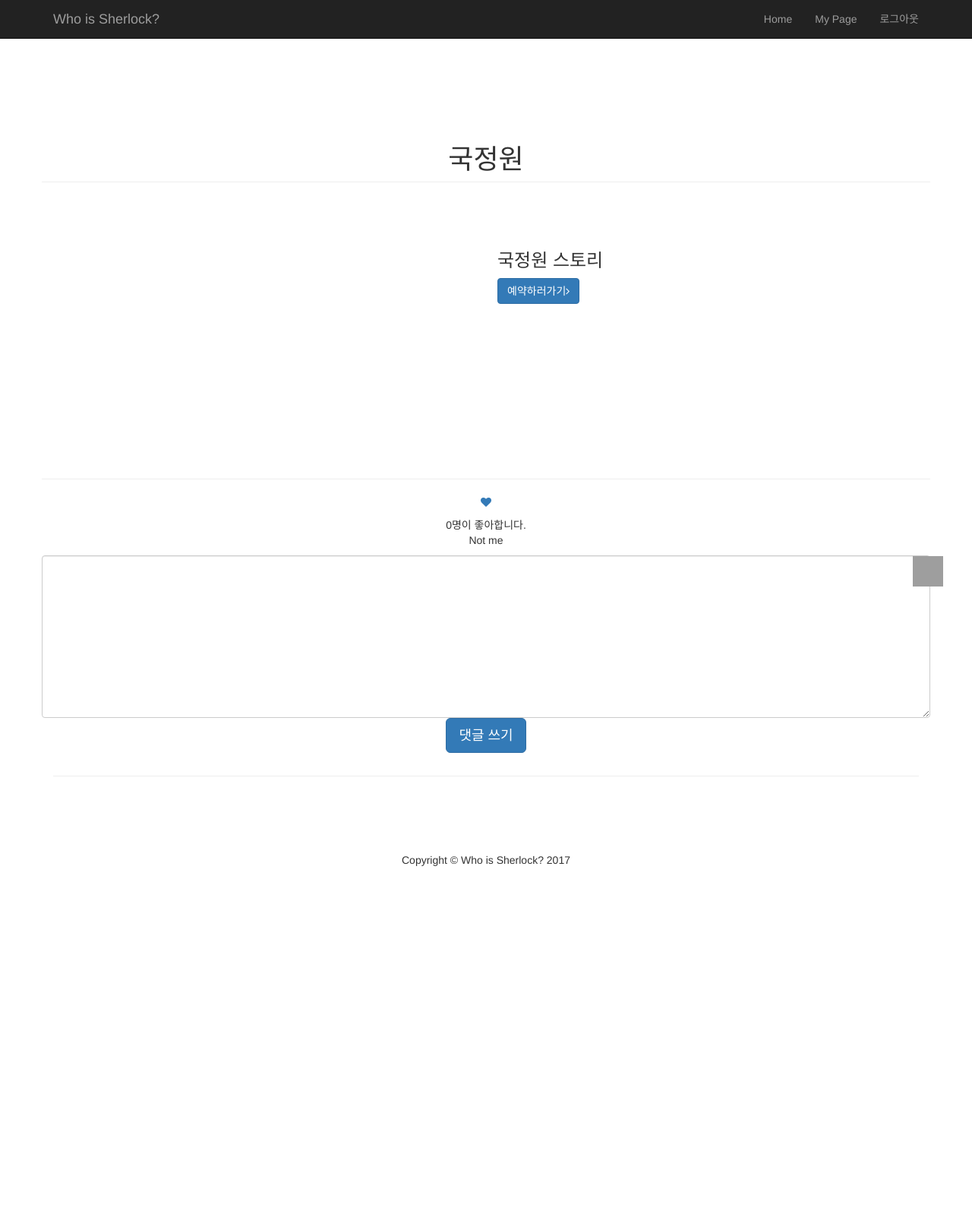
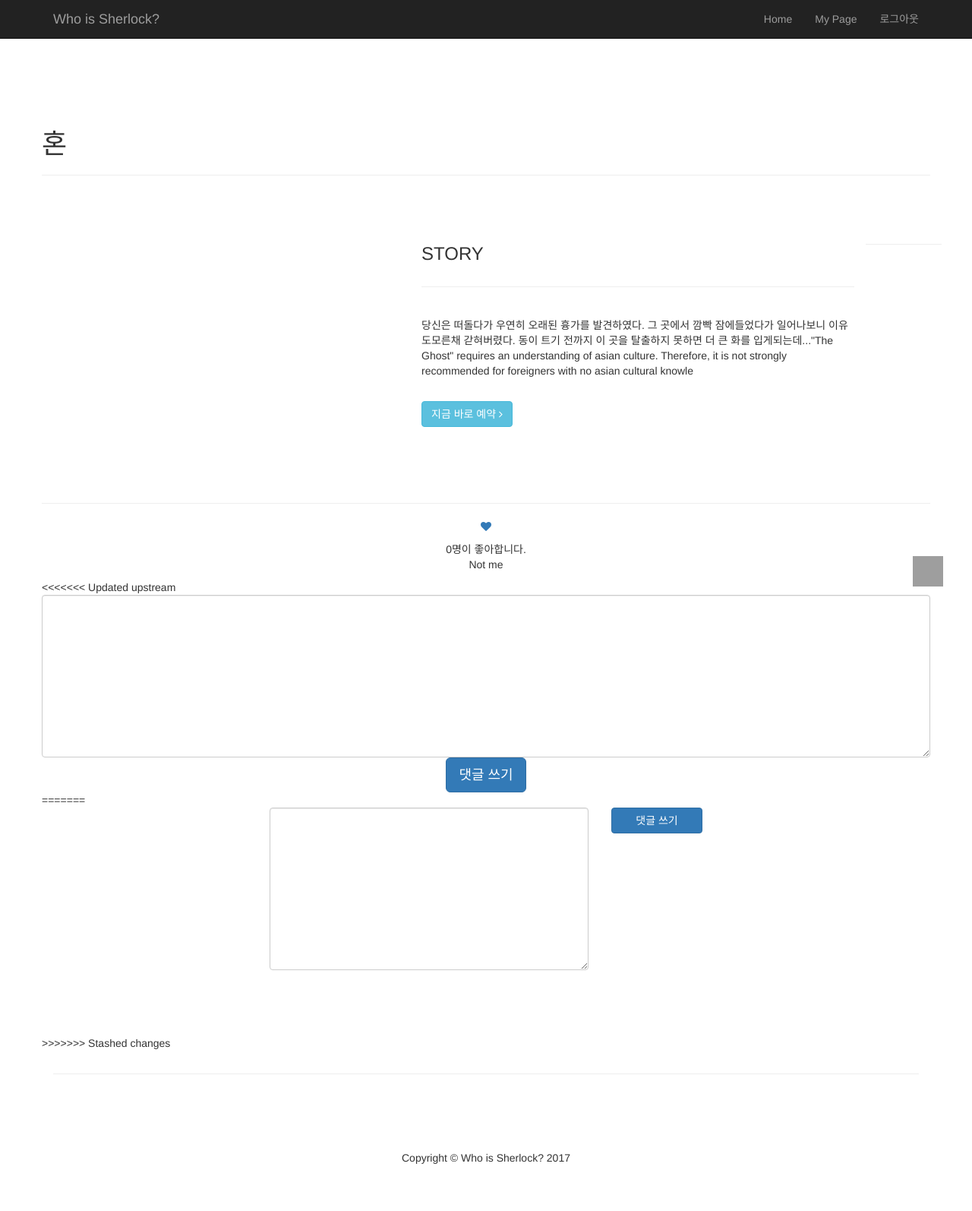
Before and after one commit to HuiwonKo/Sherlock, a Django app: page /cafe/1/ in a window 1280 px wide. Shown: the whole page at 76% size. Before the commit the page ends 1140 px from the top, so only its background shows below. Run offline with Django 3.2, Linux system fonts and the light colour scheme; a user stored in the database is signed in; data comes from the database, SQL or seed files in the repository; data that the repository does not hold is empty; some libraries are stand-ins or nearby versions; grey boxes are pictures that could not be loaded.

Commit message:
유선. room_detail.html

```diff
--- a/Sherlock/cafe/templates/cafe/index.html
+++ b/Sherlock/cafe/templates/cafe/index.html
@@ -153,7 +153,7 @@
                     </div>
                 </div>
             </div>
-        </section>
+
         <div class="row" >
             <table class="table table-striped">
                 <thead>
@@ -212,9 +212,10 @@
                 </tbody>
             </table>
         </div>
+        </section>
         <!-- /.row -->
 
-        <!-- Pager -->
+        <!-- Pager >
         <div class="pagination">
             <ul class="pager">
                 {% if room_list.has_previous %}
@@ -228,6 +229,7 @@
                 {% endif %}
             </ul>
         </div>
+        -->
         {% endif %}
 
 {% endblock %}
--- a/Sherlock/cafe/templates/cafe/layout.html
+++ b/Sherlock/cafe/templates/cafe/layout.html
@@ -59,6 +59,10 @@
         }
         .carousel-caption {
             margin-bottom: 100px;
+        }
+        .width-restricted-story{
+            display: inline-block;
+            width:300px;
         }
     </style>
 </head>
--- a/Sherlock/cafe/templates/cafe/room_detail.html
+++ b/Sherlock/cafe/templates/cafe/room_detail.html
@@ -5,31 +5,31 @@
 
         <div class="row">
             <div class="col-lg-12">
-                <h1 class="page-header">{{ room.name }}</h1>
+                <h1>{{ room.name }}</h1>
+                <hr/>
             </div>
         </div>
         <!-- /.row -->
         <!-- Blog Post Row -->
         <div class="row">
-            <div class="col-md-1 text-center"></div>
-            <div class="col-md-5" >
-            {% if room.image %}
-                    <img class="img-responsive img-hover" src="{{ room.image.url }}" alt="">
-            {% endif %}
+            <div class="col-md-5" style="border-style: 5px solid blue;">
+                {% if room.image %}
+                        <img class="img-responsive img-hover" src="{{ room.image.url }}" alt="">
+                {% endif %}
             </div>
 
             <div class="col-md-6">
-                <h3>
-                    {{ room.name }} 스토리
-                </h3>
-                <p>
-                    {{ room.story }}
-                </p>
-                <a class="btn btn-primary" href="http://{{room.cafe.url}}" target = "_blank">예약하러가기<i class="fa fa-angle-right"></i></a>
+                <h3 style="margin-bottom: 20px; padding-bottom: 10px;">STORY</h3><hr>
+
+                <p class="width-restricted-story" style="font-size: 16px; margin-left:auto; margin-right:auto;">{{room.story| linebreaks}}</p>
+
+                <br>
+                <a class="btn btn-info " href="http://{{room.cafe.url}}" target = "_blank">지금 바로 예약&nbsp<i class="fa fa-angle-right"></i></a>
                 <p></p>
             </div>
+            <hr>
 
-            <div id="map" style="width:600px;height:300px;margin:auto;"></div>
+            <div id="map" style="width:600px;height:300px;margin:auto;"></div><!--지도-->
             <script>
             var cafe_address = "{{ room.cafe.address }}";
             var map = new naver.maps.Map('map', {
@@ -100,6 +100,7 @@
     </p>
 </p>
 
+<<<<<<< Updated upstream
 <!--
 <button class="btn btn-default" style="width: 100px; background-color: white; color:red; font-size:20px;">
 -->
@@ -109,6 +110,22 @@
     {{ review_form.content }}<input type="submit" class="btn btn-primary btn-lg" value="댓글 쓰기"/>
 </form>
 </div>
+=======
+    <!-- 댓글 작성 -->
+    <div id="map" style="width:600px;height:300px;margin:auto;">
+        <form action="{% url 'cafe:review_new' room.pk %}" method="post">
+            {% csrf_token %}
+            <div class="col-md-9">
+                <table class="table table-bordered table-hover">
+                    {{ review_form.content }}
+                </table>
+            </div>
+            <div class="col-md-3">
+            <input type="submit" class="btn btn-primary btn-block" value="댓글 쓰기"/></div>
+        </form>
+    </div>
+
+>>>>>>> Stashed changes
 
 <ul>
     {% for review in room.cafe_review_set.all %}
--- a/Sherlock/cafe/views.py
+++ b/Sherlock/cafe/views.py
@@ -18,18 +18,9 @@
         room_list = Room.objects.filter(cafe__station__in = station_key)
     elif level_key:
         room_list = Room.objects.filter(level__in = level_key)
-    paginator = Paginator(room_list, 5)
-    page_request_var = 'page'
-    page = request.POST.get(page_request_var)
-    try:
-        room_list_paginate = paginator.page(page)
-    except PageNotAnInteger:
-        room_list_paginate = paginator.page(1)
-    except EmptyPage:
-        room_list_paginate = paginator.page(paginator.num_pages)
+
     return render(request, "cafe/index.html", {
-        'room_list':room_list_paginate,
-        'page_request_var':page_request_var,
+        'room_list':room_list,
         'stations':station_key,
         'levels':level_key,
         })
```
Also changed, not shown: Sherlock/db.sqlite3.
